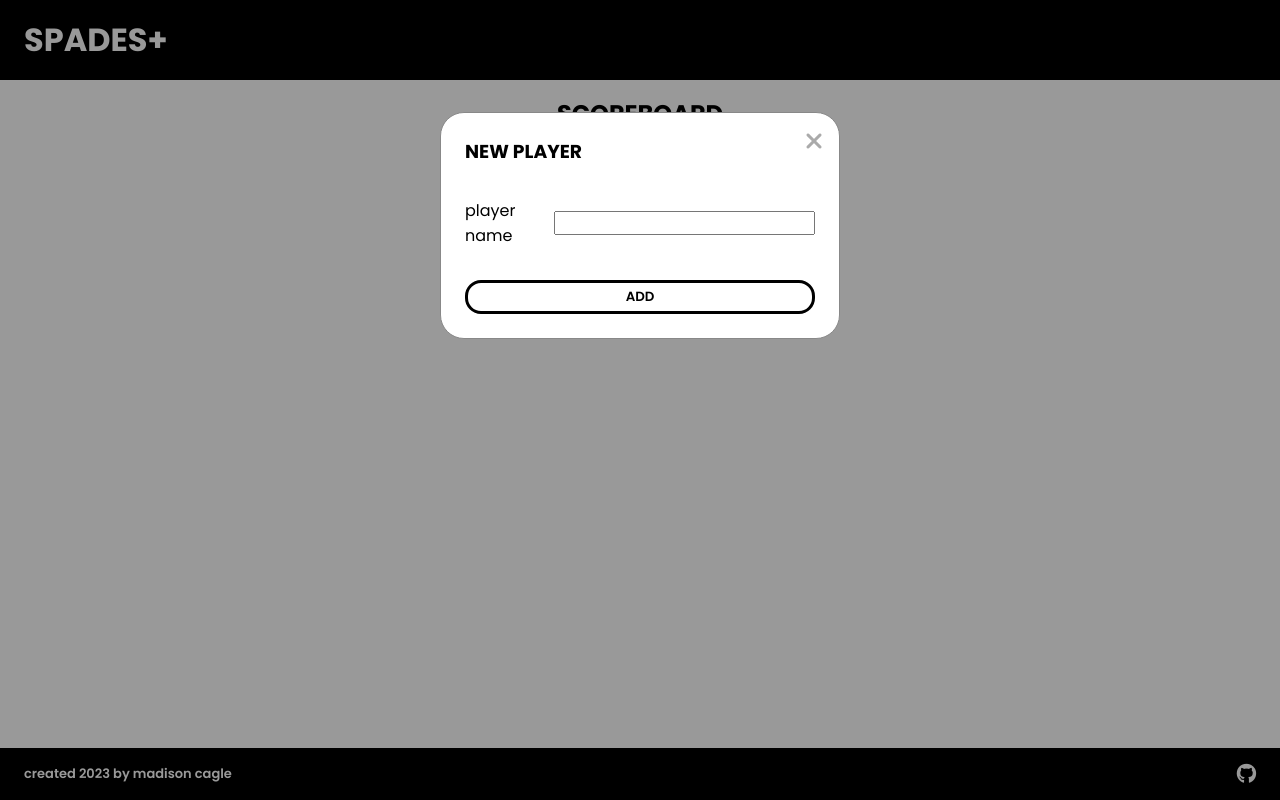
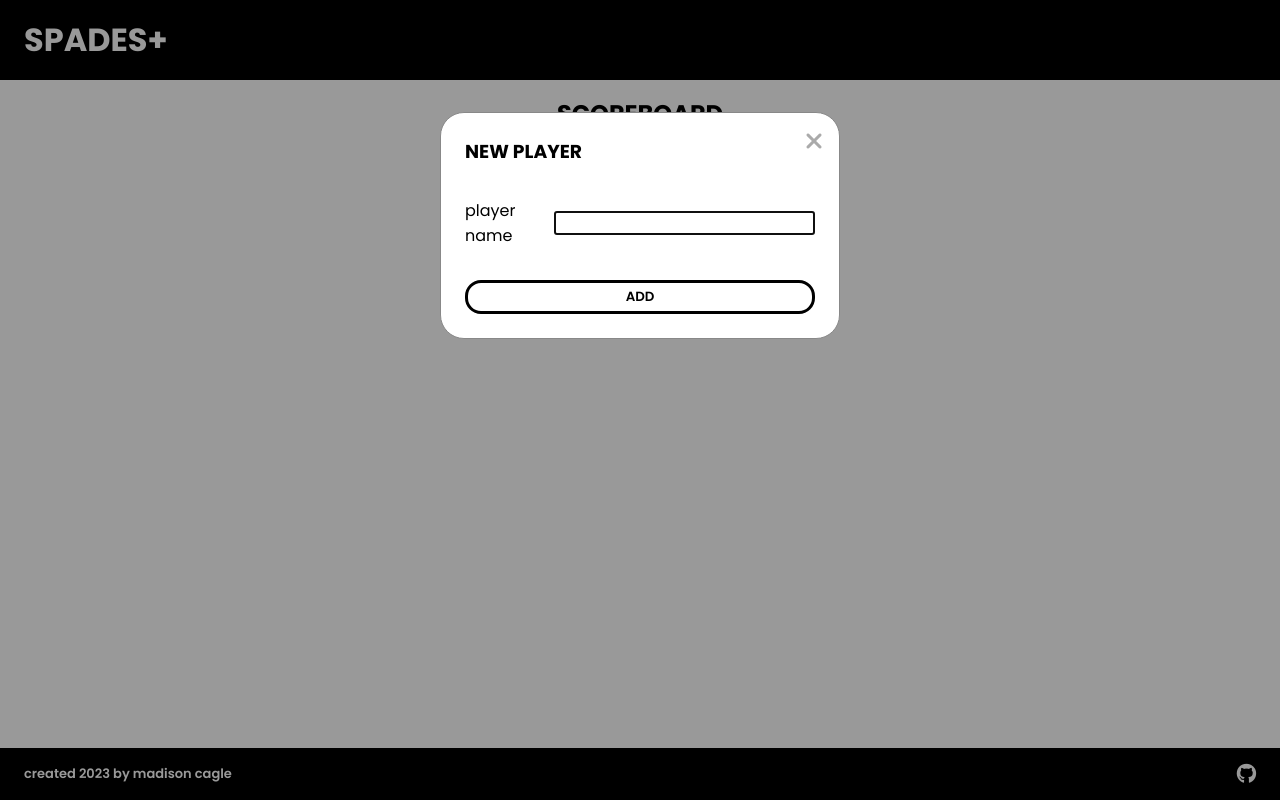
Before and after one commit to madisoncagle/spades-plus, a React (Create React App) app: page / in a window 1280 px wide. Both pictures are taken after a click on the button 640 px from the left and 187 px from the top of the page. Built offline with nearby package versions, Linux system fonts and the light colour scheme.

Commit message:
Focus name input field

```diff
--- a/src/components/Modal.js
+++ b/src/components/Modal.js
@@ -11,7 +11,7 @@ function Modal({ value, hidden, onAdd, onClose, onInput, hideWarning }) {
                 <div className="modal-middle">
                     <div className="modal-name-input">
                         <label htmlFor="new-name">player name</label>
-                        <input type="text" name="new-name" id="new-name" value={value} onInput={onInput} />
+                        <input ref={i => i && i.focus()} type="text" name="new-name" id="new-name" value={value} onInput={onInput} />
                     </div>
 
                     <p className="modal-warning" hidden={hideWarning}>please enter a name</p>
```
